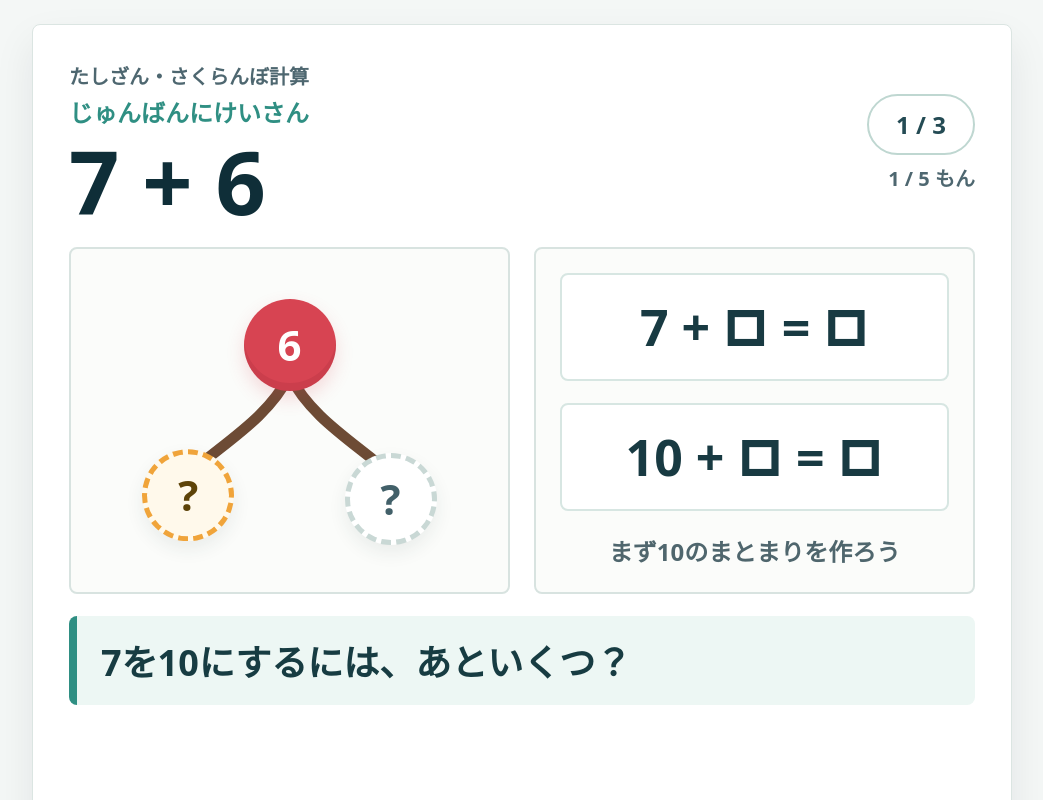
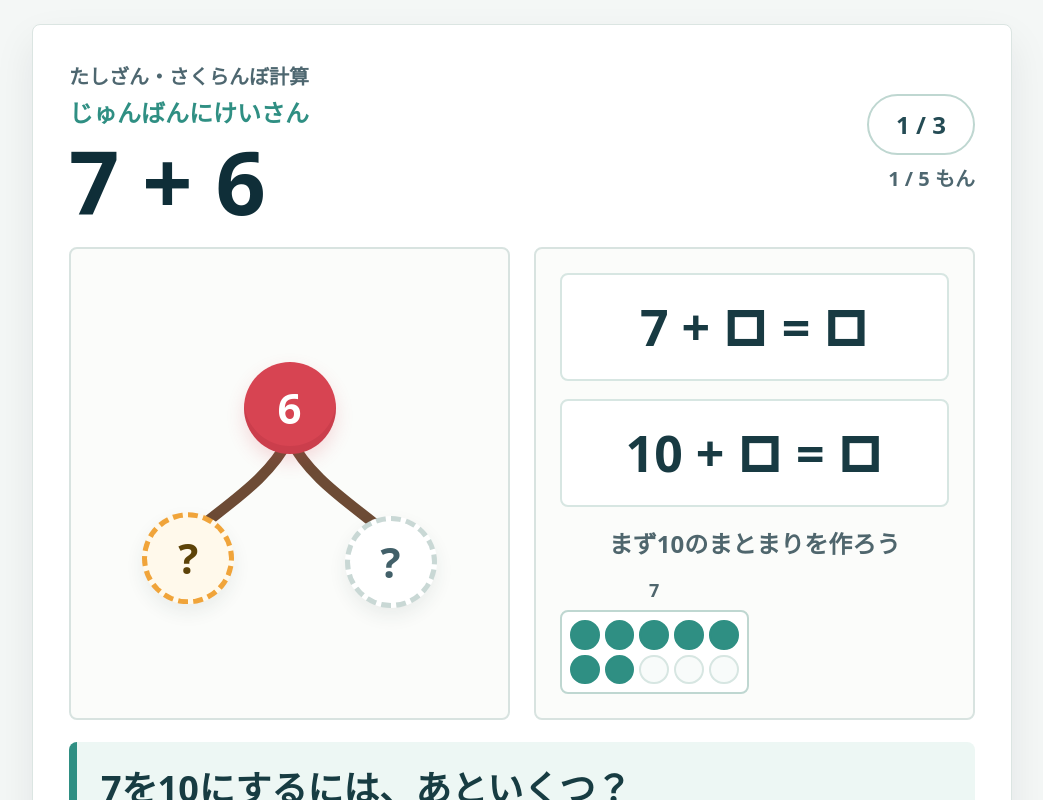
Before and after one commit to juntack/math-cherry-practice, a React (Vite) app: page / in a window 1280 px wide. Both pictures are taken after a click on the button "はじめる". Shown: the top 800 px of the page, without its empty margins (118-1161 px from the left). Built offline with nearby package versions, Linux system fonts and the light colour scheme.

Commit message:
Add minimal ten frame display

```diff
--- a/src/styles.css
+++ b/src/styles.css
@@ -276,7 +276,7 @@ h1 {
   display: flex;
   flex-direction: column;
   justify-content: center;
-  gap: 22px;
+  gap: 18px;
 }
 
 .equation-line {
@@ -298,13 +298,59 @@ h1 {
 }
 
 .focus-message {
-  min-height: 170px;
+  min-height: 96px;
   display: grid;
   place-items: center;
   color: #173c42;
   font-size: clamp(28px, 5vw, 46px);
   font-weight: 900;
   text-align: center;
+}
+
+.ten-frame-group {
+  display: grid;
+  grid-template-columns: repeat(2, minmax(128px, 1fr));
+  gap: 12px;
+}
+
+.ten-frame-block {
+  min-width: 0;
+  display: grid;
+  gap: 8px;
+}
+
+.ten-frame-label {
+  color: #4f666d;
+  font-size: clamp(15px, 2vw, 18px);
+  font-weight: 900;
+  text-align: center;
+}
+
+.ten-frame {
+  display: grid;
+  grid-template-columns: repeat(5, 1fr);
+  gap: 5px;
+  padding: 8px;
+  border: 2px solid #bfd7d1;
+  border-radius: 8px;
+  background: #ffffff;
+}
+
+.ten-frame-cell {
+  aspect-ratio: 1;
+  border: 2px solid #d7e6e2;
+  border-radius: 50%;
+  background: #f8fbfa;
+}
+
+.ten-frame-cell.filled {
+  border-color: #2f8f83;
+  background: #2f8f83;
+}
+
+.ten-frame-cell.muted {
+  border-color: #f0a43a;
+  background: #f0a43a;
 }
 
 .prompt-row {
--- a/src/ui/components/EquationPanel.tsx
+++ b/src/ui/components/EquationPanel.tsx
@@ -3,6 +3,7 @@ import type {
   Problem,
   ProblemStep
 } from "../../domain/problemTypes";
+import { TenFrame } from "./TenFrame";
 
 type EquationPanelProps = {
   problem: Problem;
@@ -27,6 +28,7 @@ export function EquationPanel({
             ? "数を2つにわけよう"
             : "10を作るわけ方を考えよう"}
         </div>
+        <TenFrameGroup problem={problem} answers={answers} stage={stage} />
       </div>
     );
   }
@@ -51,6 +53,7 @@ export function EquationPanel({
               ? "さいごの答えをえらぼう"
               : "10からひいて、のこりをあわせよう"}
         </div>
+        <TenFrameGroup problem={problem} answers={answers} stage={stage} />
       </div>
     );
   }
@@ -75,6 +78,50 @@ export function EquationPanel({
             ? "さいごの答えをえらぼう"
             : "まず10のまとまりを作ろう"}
       </div>
+      <TenFrameGroup problem={problem} answers={answers} stage={stage} />
     </div>
   );
 }
+
+function TenFrameGroup({
+  problem,
+  answers,
+  stage
+}: {
+  problem: Problem;
+  answers: Record<string, number>;
+  stage: LearningStage;
+}) {
+  if (problem.strategy.type === "addition_make_ten") {
+    const madeTen = answers["needed-to-ten"] === problem.strategy.neededToTen;
+    const showRemainder =
+      stage === "step_by_step" && answers.remainder === problem.strategy.remainder;
+
+    return (
+      <div className="ten-frame-group">
+        <TenFrame
+          label={madeTen ? "10のまとまり" : `${problem.strategy.base}`}
+          value={madeTen ? 10 : problem.strategy.base}
+          mutedFrom={problem.strategy.base}
+        />
+        {showRemainder && (
+          <TenFrame label="のこり" value={problem.strategy.remainder} />
+        )}
+      </div>
+    );
+  }
+
+  const remaining = answers["subtract-from-ten"];
+  const ones = answers["subtraction-ones"];
+
+  return (
+    <div className="ten-frame-group">
+      <TenFrame
+        label={remaining === undefined ? "10からひく" : "10からひいたのこり"}
+        value={remaining ?? 10}
+        mutedFrom={remaining}
+      />
+      {ones !== undefined && <TenFrame label="わけた数" value={ones} />}
+    </div>
+  );
+}
--- /dev/null
+++ b/src/ui/components/TenFrame.tsx
@@ -0,0 +1,28 @@
+type TenFrameProps = {
+  value: number;
+  label: string;
+  mutedFrom?: number;
+};
+
+export function TenFrame({ value, label, mutedFrom }: TenFrameProps) {
+  return (
+    <div className="ten-frame-block" aria-label={`${label}: ${value}`}>
+      <div className="ten-frame-label">{label}</div>
+      <div className="ten-frame">
+        {Array.from({ length: 10 }, (_, index) => {
+          const filled = index < value;
+          const muted = mutedFrom !== undefined && index >= mutedFrom && index < value;
+
+          return (
+            <span
+              className={`ten-frame-cell ${filled ? "filled" : ""} ${
+                muted ? "muted" : ""
+              }`}
+              key={index}
+            />
+          );
+        })}
+      </div>
+    </div>
+  );
+}
```
Also changed, not shown: 2 other files (tests, documents, lock files or other folders).
